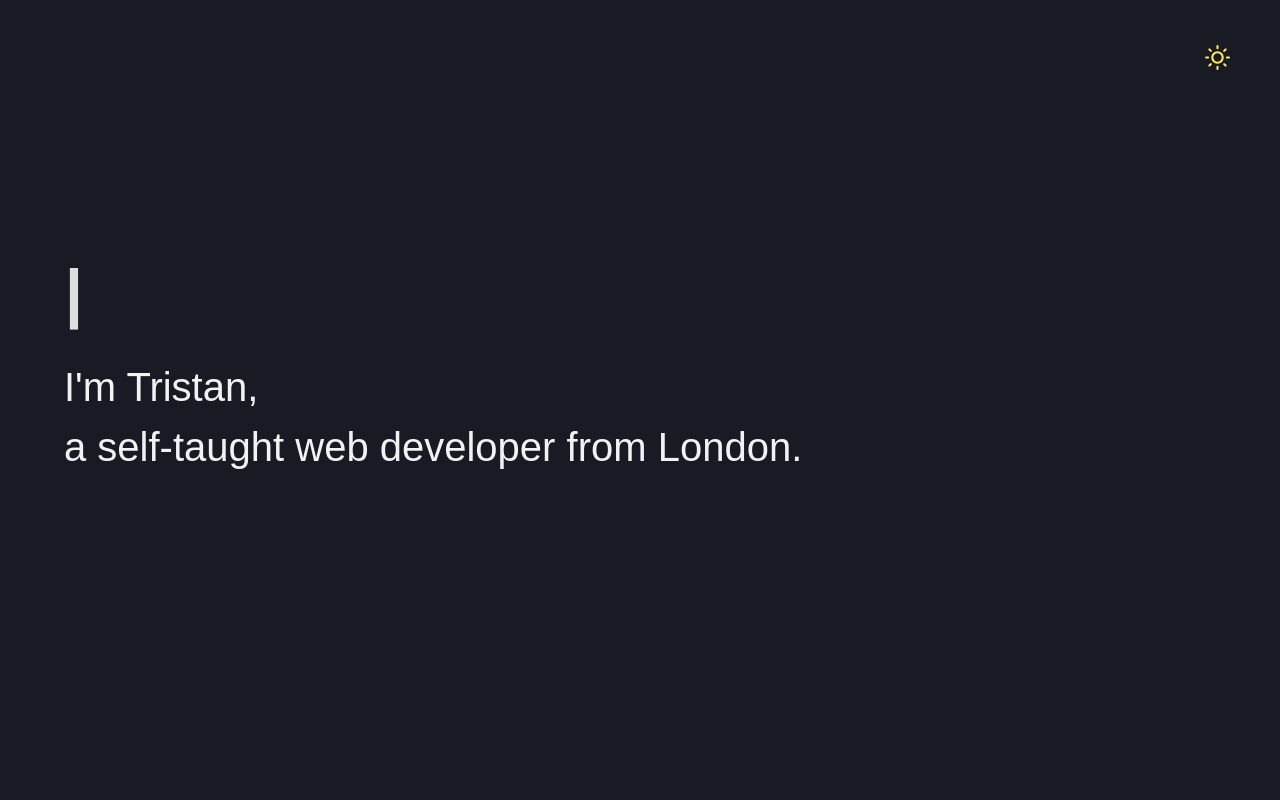
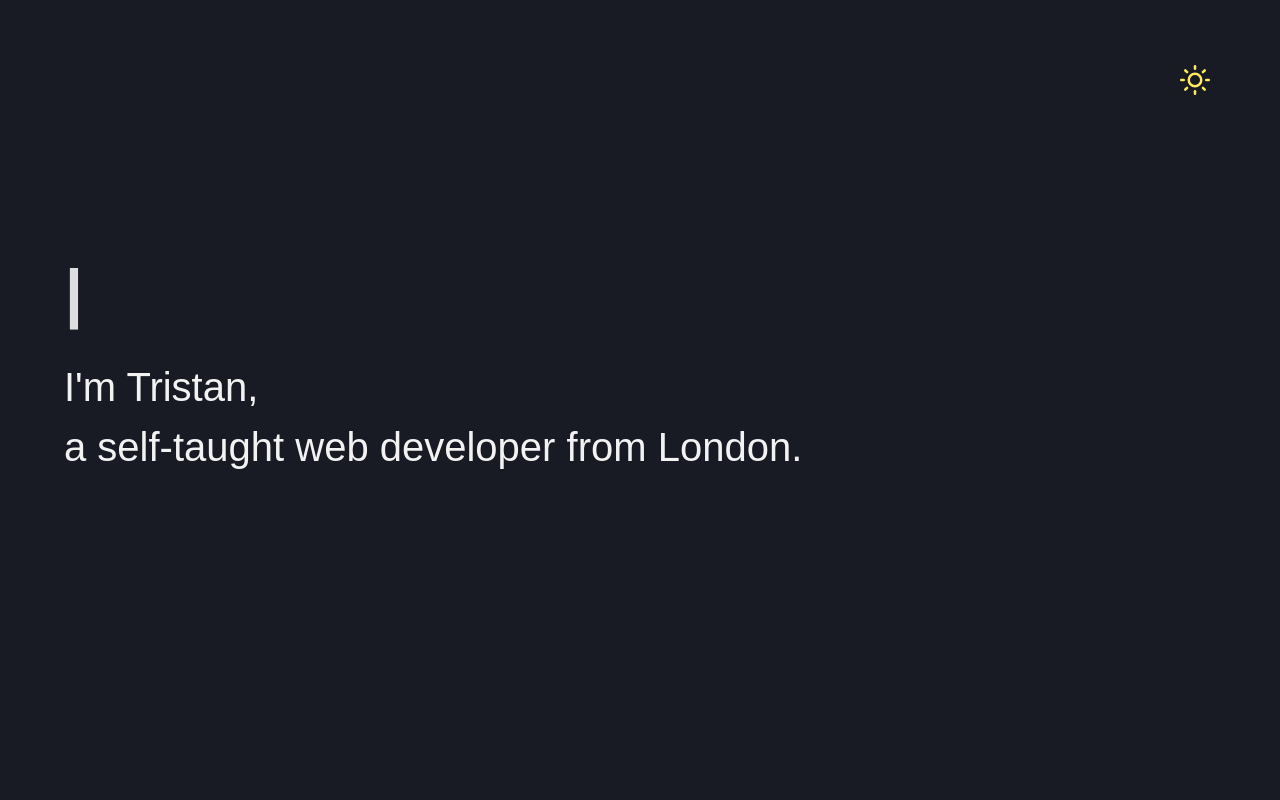
Before and after one commit to tristanp1407/tristanplet.com, a React (Create React App) app: page / in a window 1280 px wide. Shown: the top 800 px of the page. Built offline with nearby package versions, Linux system fonts and the light colour scheme.

Commit message:
spell check

```diff
--- a/src/components/NavBar/NavBar.styled.js
+++ b/src/components/NavBar/NavBar.styled.js
@@ -8,7 +8,7 @@ export const Container = styled.div`
   align-items: center;
   color: ${(props) => props.theme.fontColor};
   right: 0;
-  margin: 40px;
+  margin: 0px;
   z-index: 100;
 
   @media (max-width: 768px) {
@@ -17,7 +17,7 @@ export const Container = styled.div`
     }
 
     position: absolute;
-    margin: 20px;
+    margin: 0px;
   }
 `;
 
--- a/src/components/Projects/Projects.js
+++ b/src/components/Projects/Projects.js
@@ -30,7 +30,7 @@ export default function Projects() {
     {
       name: "My Persian Kitchen",
       description:
-        "Persian cuisine delivered to your door! This page uses Sanity CSM for that the chefs themselves can update their blog. 👩‍🍳",
+        "Persian cuisine delivered to your door! This page uses Sanity CSM so that the chefs can update their blog themselves. 👩‍🍳",
       image: MPKLogo,
       link: "https://mypersiankitchen.co.uk/",
       tools: [tools.react, tools.sanity, tools.styledComponents],
--- a/src/components/Projects/Tile/Tile.styled.js
+++ b/src/components/Projects/Tile/Tile.styled.js
@@ -67,7 +67,7 @@ export const ProjectTitle = styled.h2`
   transition: 0.5s border-bottom;
 
   :hover {
-    border-bottom: 1px solid ${(props) => props.theme.fontColor};
+    /* border-bottom: 1px solid ${(props) => props.theme.fontColor}; */
   }
 `;
 
--- a/src/components/ToggleThemeButton/ToggleThemeButton.js
+++ b/src/components/ToggleThemeButton/ToggleThemeButton.js
@@ -7,12 +7,12 @@ export default function ToggleThemeButton(props) {
   return (
     <S.Button onClick={props.themeToggler}>
       {props.theme === "dark" ? (
-        <IconContext.Provider value={{ color: "#ffeb5b", size: "25px" }}>
+        <IconContext.Provider value={{ color: "#ffeb5b", size: "30px" }}>
           <FiSun />
         </IconContext.Provider>
       ) : (
         <IconContext.Provider
-          value={{ color: (props) => props.theme.body, size: "25px" }}
+          value={{ color: (props) => props.theme.body, size: "30px" }}
         >
           <FiMoon />
         </IconContext.Provider>
--- a/src/components/ToggleThemeButton/ToggleThemeButton.styled.js
+++ b/src/components/ToggleThemeButton/ToggleThemeButton.styled.js
@@ -7,7 +7,17 @@ export const Button = styled.button`
   background: none;
   border: none;
   border-radius: 50px;
-  padding: 5px 10px;
-  transition: all 0.5s;
+  margin: 5vw 5vw;
+  transition: all 3s;
   cursor: pointer;
+
+  svg {
+    transition: all 0.5s;
+  }
+
+  :hover {
+    svg {
+      transform: scale(1.2) rotate(-90deg);
+    }
+  }
 `;
--- a/src/components/Work/Accordion/Accordion.js
+++ b/src/components/Work/Accordion/Accordion.js
@@ -12,14 +12,14 @@ export default function Accordion(props) {
         "As part of my consulting role, I drew insight from client’s application and infrastructure data to support cloud migration strategies.",
         "I attended some really cool technology bootcamps and hackathons, where I learned to apply design thinking and use IBM’s AI and Machine Learning tools to present useful prototypes to clients.",
         "I found my love for styled-components by helping build reusable React components for e-commerce.",
-        "As a giveback project, I built a Node application to automate the process of obtaining manager approval to book onto a course through Slack. Love Slack!",
+        "As a giveback project, I built the Node backend for a Slack application to automate the process of obtaining manager approval before booking onto a course. Love Slack!",
       ],
     },
     {
       title: "Proper Mugs",
       listItems: [
-        "Two of my best friends and I founded Proper Mugs to spread the love of good coffee!  We source and package and ship our favourite coffees to customers across the UK.",
-        "I learned to use social media as a marketing tool to generate high volumes of sales, using Adobe Creative Suite to create designs and marketting content.",
+        "Two of my best friends and I founded Proper Mugs to spread the love of good coffee!  We source, package and ship our favourite coffees to customers across the UK.",
+        "I learned to use social media as a marketing tool to generate high volumes of sales, using Adobe Creative Suite to create designs and marketing content.",
         "We’re now learning to roast our own coffee – which is a lot of fun!",
       ],
     },
```
